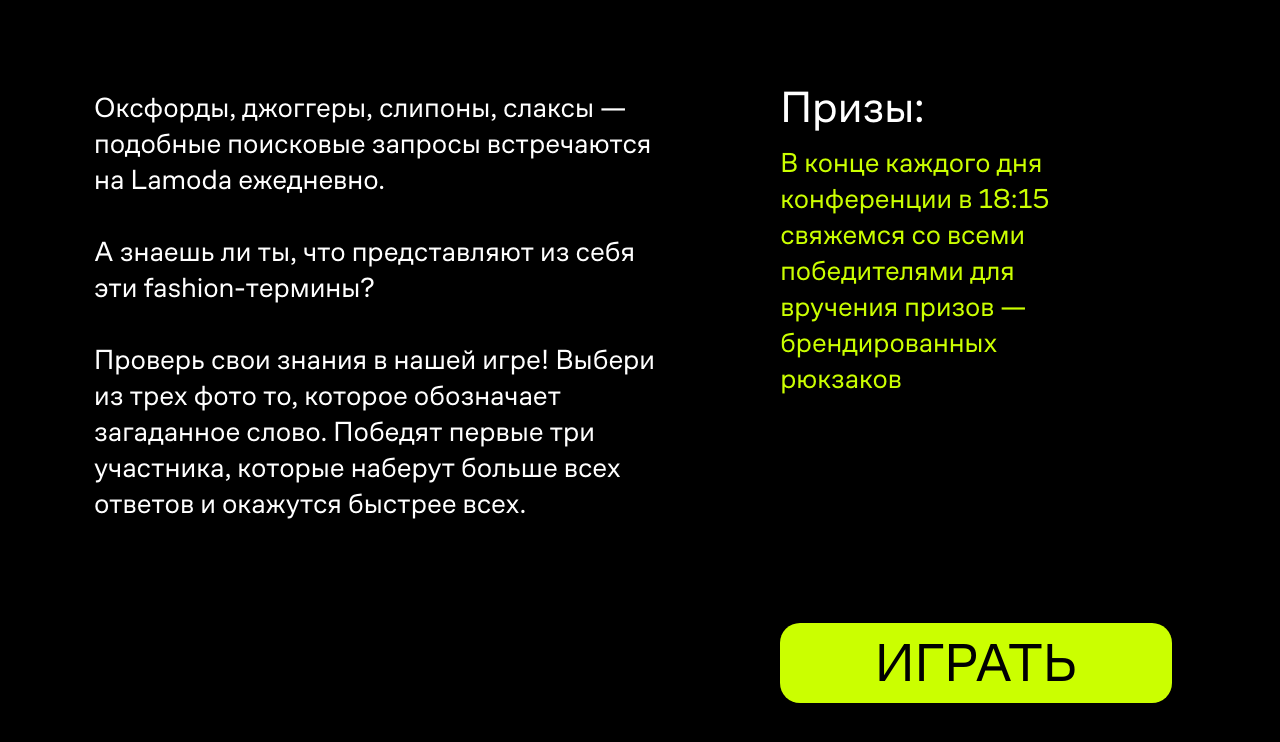
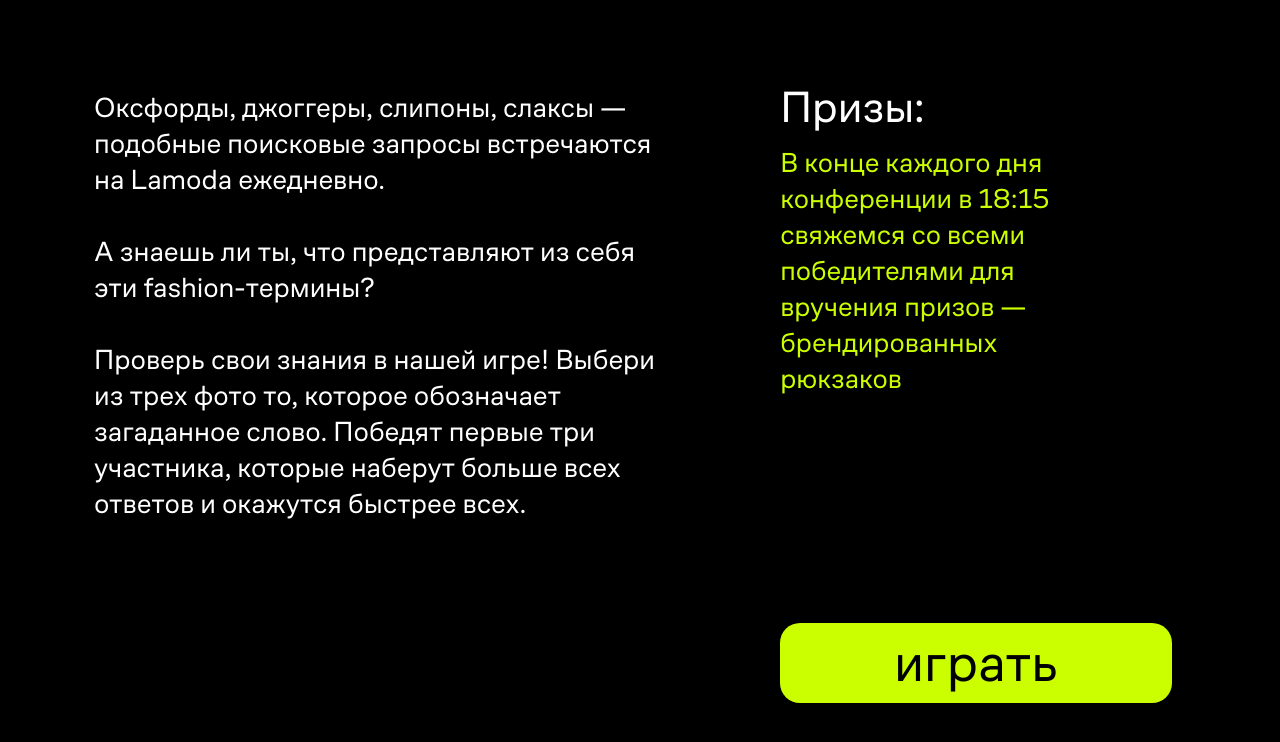
Before and after one commit to alexnikitin341/latech, a React (Create React App) app: page /description in a window 1280 px wide. Shown: the top 742 px of the page. Built offline with nearby package versions, Linux system fonts and the light colour scheme; no server answers.

Commit message:
change play to lowcase

```diff
--- a/src/pages/Description/Description.jsx
+++ b/src/pages/Description/Description.jsx
@@ -86,7 +86,7 @@ export default function Description() {
         </div>
 
         <button className={styles.button_green} onClick={() => handleStartGame()}>
-          ИГРАТЬ
+          играть
         </button>
       </div>
     </div>
```
